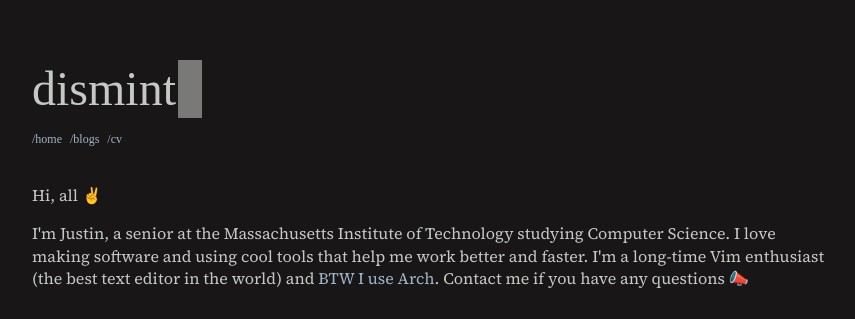
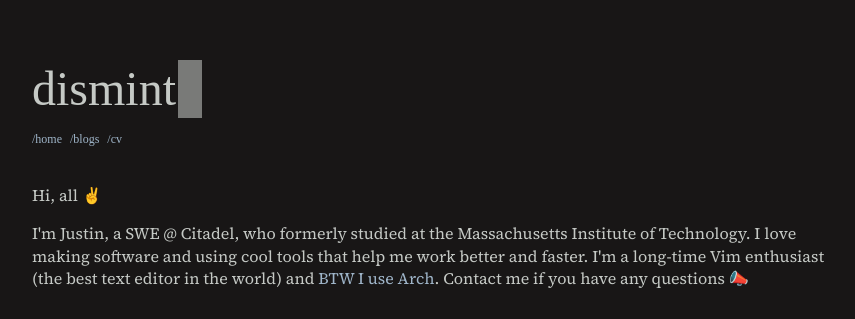
Before and after one commit to dismint/disite, an Eleventy site: page src/index.md in a window 1280 px wide. Shown: the part 198-517 px from the top of the page, without its empty margins (208-1063 px from the left). Built offline with nearby package versions, Linux system fonts and the light colour scheme; Eleventy itself is replaced by a stand-in of ours; files that its build step writes are made by us from their sources; a web font is replaced by a local one; what eleventy-plugin-mathjax would draw is missing.

Commit message:
change splash

```diff
--- a/src/_includes/layouts/home.html
+++ b/src/_includes/layouts/home.html
@@ -6,7 +6,7 @@
         <div class="main-splash">
             <p>Hi, all ✌️</p>
             <p>
-                I'm Justin, a senior at the Massachusetts Institute of Technology studying Computer Science. I love making software and using cool tools that help me work better and faster. I'm a long-time Vim enthusiast (the best text editor in the world) and <a target="_blank"
+                I'm Justin, a SWE @ Citadel, who formerly studied at the Massachusetts Institute of Technology. I love making software and using cool tools that help me work better and faster. I'm a long-time Vim enthusiast (the best text editor in the world) and <a target="_blank"
     rel="noopener noreferrer"
     href="https://knowyourmeme.com/memes/btw-i-use-arch">BTW I use Arch</a>. Contact me if you have any questions 📣
             </p>
```
